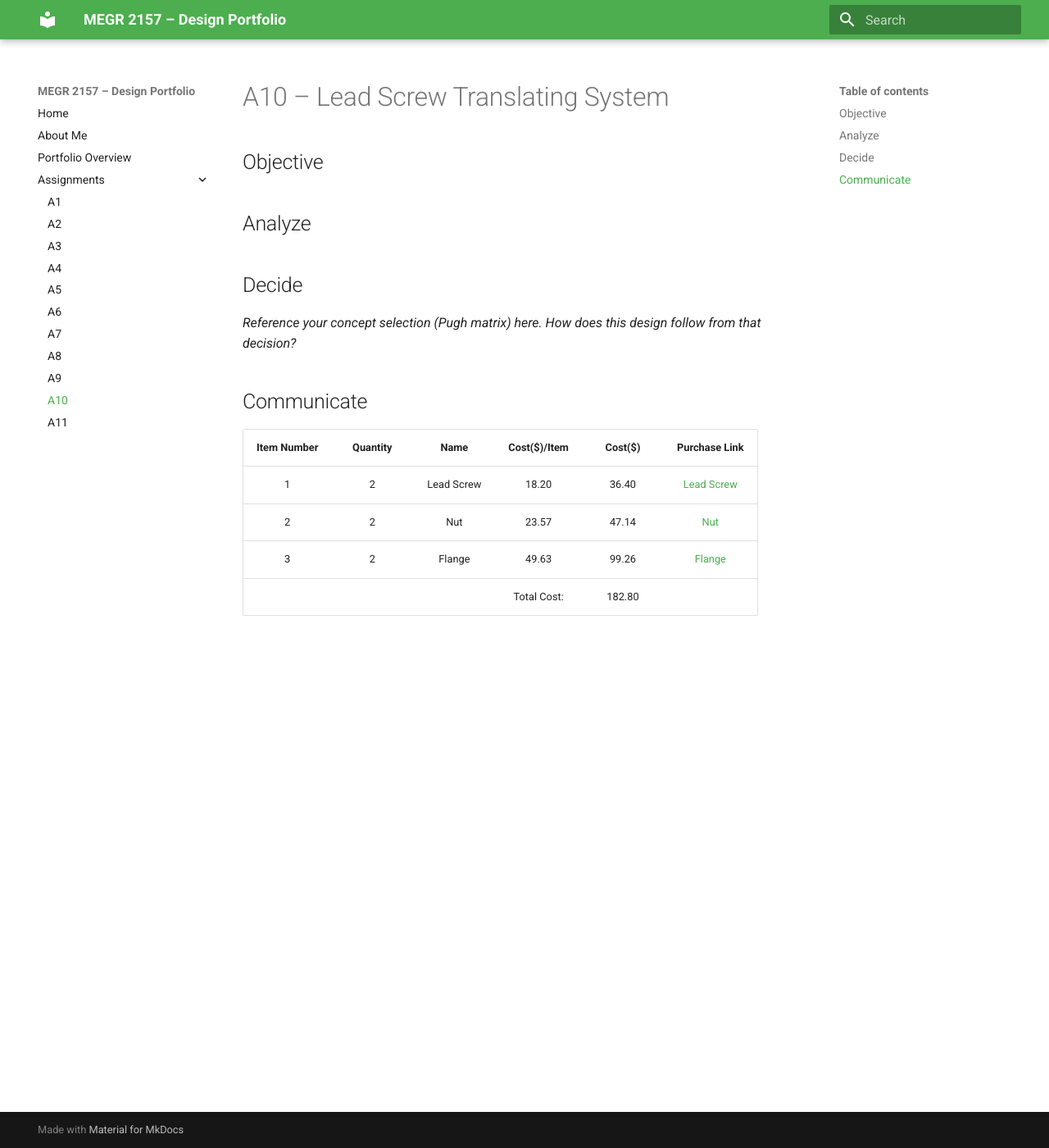
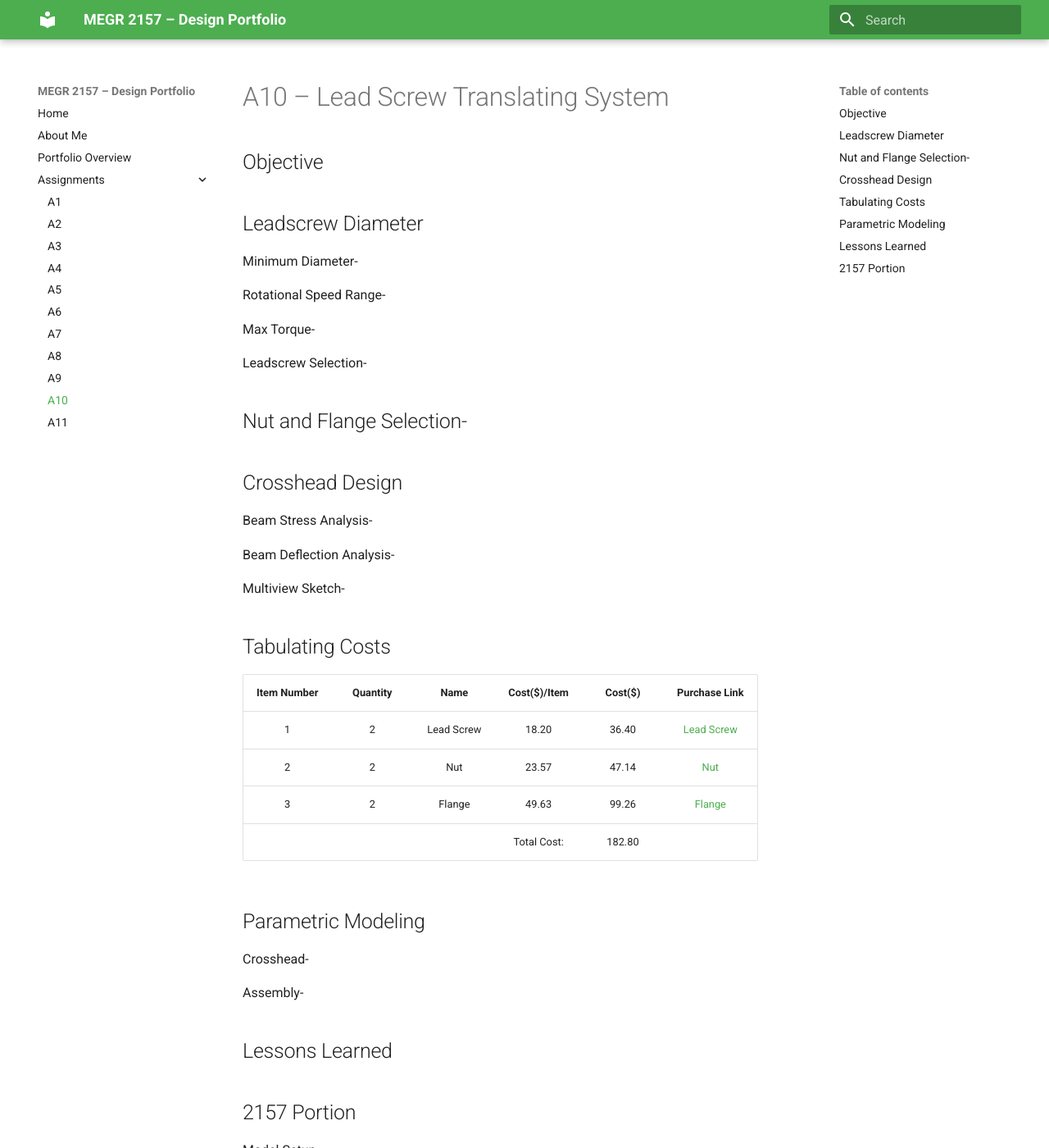
Before and after one commit to Taylor-Rockefeller-Portfolio/megr2157-portfolio, an MkDocs documentation site: the page built from docs/assignments/A10/index.md, in a window 1280 px wide and 1400 px high. Shown: the whole window at 82% size. Built offline with MkDocs 1.6.1 and Material for MkDocs 9.7.7, drawn with Linux system fonts in a browser that asks for light colours; some of the changed text lies outside the part shown.

Commit message:
Update index.md

```diff
--- a/docs/assignments/A10/index.md
+++ b/docs/assignments/A10/index.md
@@ -2,14 +2,55 @@
 
 ## Objective
 
+## Leadscrew Diameter
 
-## Analyze
+Minimum Diameter-
+
+Rotational Speed Range-
+
+Max Torque-
+
+Leadscrew Selection-
+
+## Nut and Flange Selection-
+
+## Crosshead Design
+
+Beam Stress Analysis-
+
+Beam Deflection Analysis-
+
+Multiview Sketch-
+
+## Tabulating Costs
+
+| Item Number | Quantity | Name | Cost($)/Item | Cost($) | Purchase Link |
+| :---: | :---: | :---: | :---: | :---: | :---: |
+| 1 | 2 | Lead Screw | 18.20 | 36.40 | [Lead Screw](https://www.roton.com/product/acme-steel-screw-right-59284/) |
+| 2 | 2 | Nut | 23.57 | 47.14 | [Nut](https://www.roton.com/product/acme-bronze-threaded-mount-nut-right-90222/) |
+| 3 | 2 | Flange | 49.63 | 99.26 | [Flange](https://www.roton.com/product/flange-steel-flange-89838/) |
+|  |  |  | Total Cost: | 182.80 |  |
 
 
-## Decide
-_Reference your concept selection (Pugh matrix) here. How does this design follow from that decision?_
+## Parametric Modeling
 
-## Communicate
+Crosshead-
+
+Assembly-
+
+## Lessons Learned
+
+## 2157 Portion
+
+Model Setup-
+
+Meshing and Verification-
+
+Results to Report-
+
+Optimization Pass-
+
+Crosshead Drawing-
 
 
 | Item Number | Quantity | Name | Cost($)/Item | Cost($) | Purchase Link |
```
